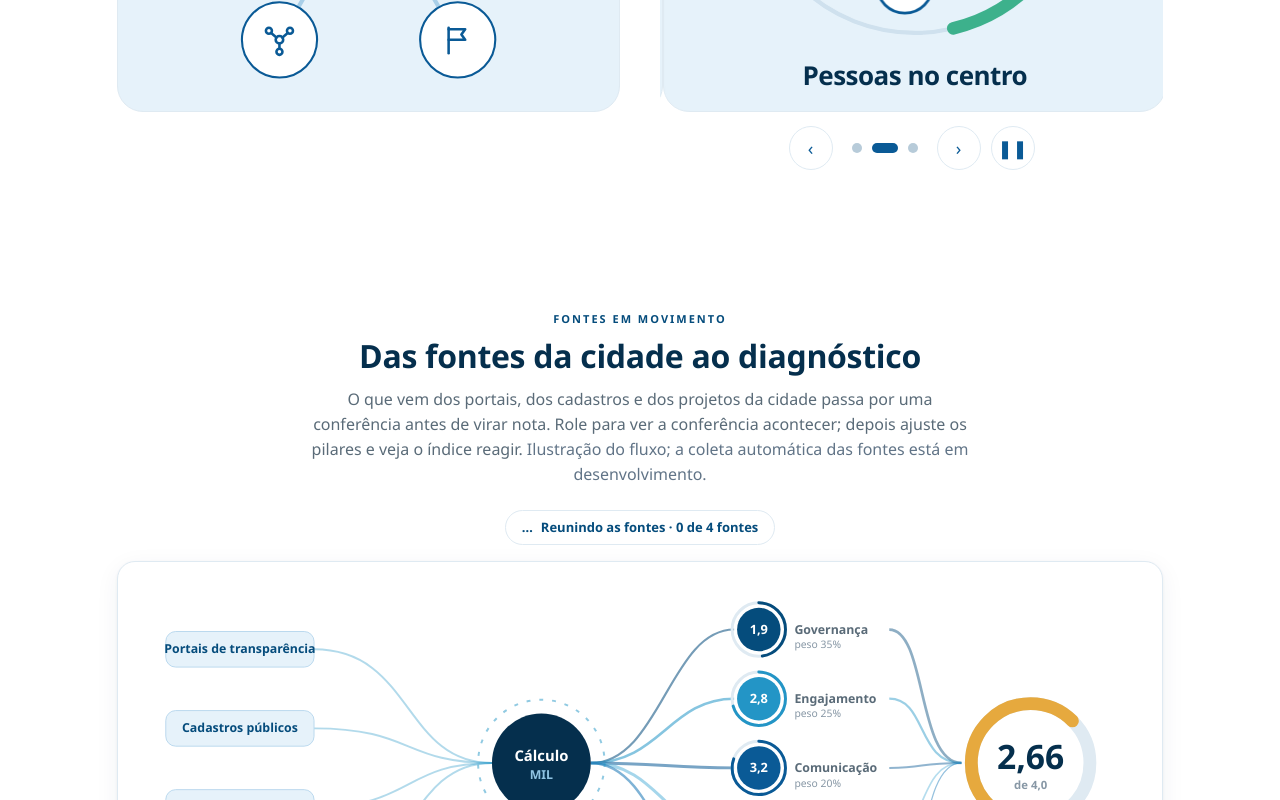
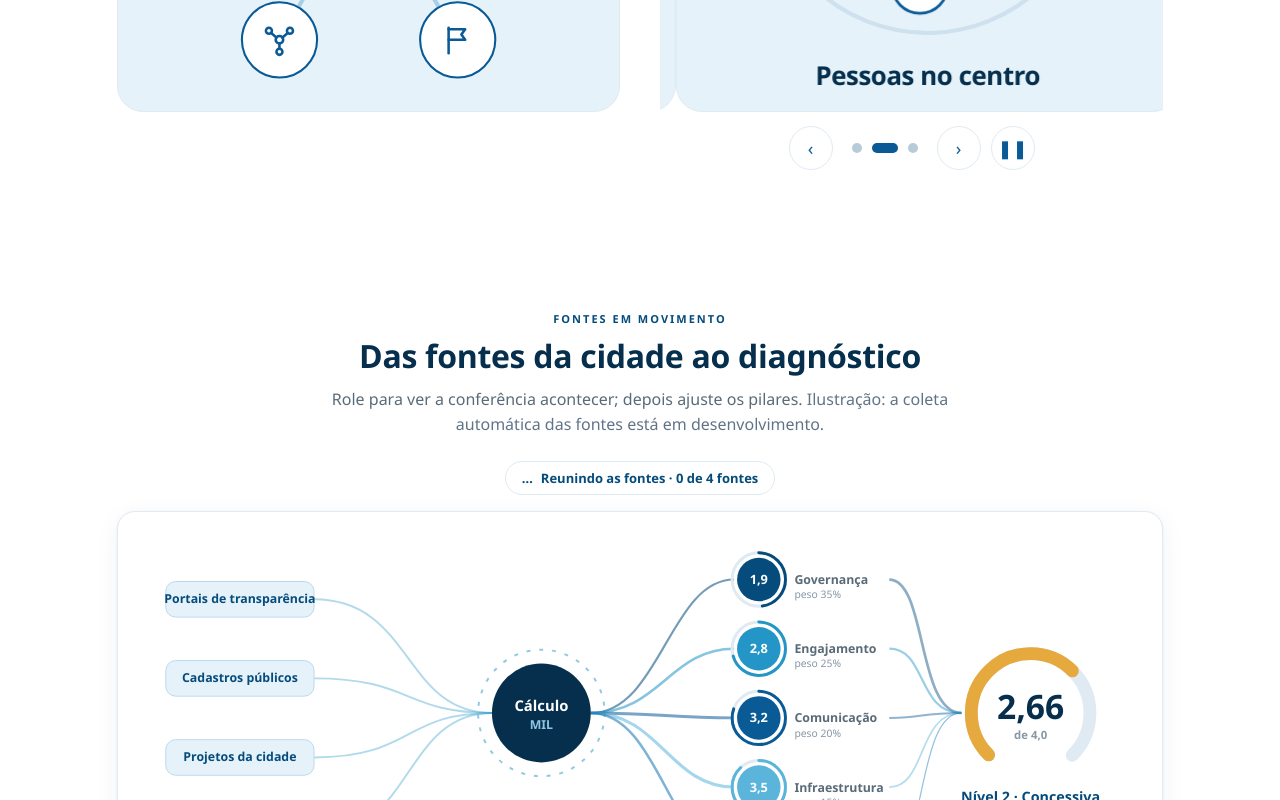
Before and after one commit to PantaleonSystems/diagnosis-cidmil, a React (Vite) app: page / in a window 1280 px wide. Shown: the part 2000-2800 px from the top of the page. Built offline with nearby package versions, Linux system fonts and the light colour scheme.

Commit message:
feat: textos curtos em toda a landing (teste de 25 palavras)
Co-Authored-By: Claude Sonnet 5.5 <noreply@anthropic.com>

```diff
--- a/src/components/landing/SimuladorIndice.tsx
+++ b/src/components/landing/SimuladorIndice.tsx
@@ -269,10 +269,9 @@ export function SimuladorIndice() {
         Das fontes da cidade ao diagnóstico
       </h2>
       <p className="mx-auto mb-6 max-w-[660px] text-center text-cinza">
-        O que vem dos portais, dos cadastros e dos projetos da cidade passa por uma conferência
-        antes de virar nota. Role para ver a conferência acontecer; depois ajuste os pilares e veja o índice reagir.{' '}
+        Role para ver a conferência acontecer; depois ajuste os pilares.{' '}
         <span className="text-cinza-cl">
-          Ilustração do fluxo; a coleta automática das fontes está em desenvolvimento.
+          Ilustração: a coleta automática das fontes está em desenvolvimento.
         </span>
       </p>
 
@@ -373,8 +372,8 @@ export function SimuladorIndice() {
           {res.travado ? (
             <>
               <strong>Regra de Ouro:</strong> o índice renderia o Nível {res.nivelReal + 1} (
-              {NIVEIS[res.nivelReal]}), mas a Governança está abaixo de {fmt(MINIMO_GOVERNANCA, 1)}. Sem participação
-              não há Cidade MIL: suba a Governança para destravar.
+              {NIVEIS[res.nivelReal]}), mas a Governança está abaixo de {fmt(MINIMO_GOVERNANCA, 1)}. Suba a
+              Governança para destravar.
             </>
           ) : (
             <>
```
Also changed, not shown: 1 other file (tests, documents, lock files or other folders).
